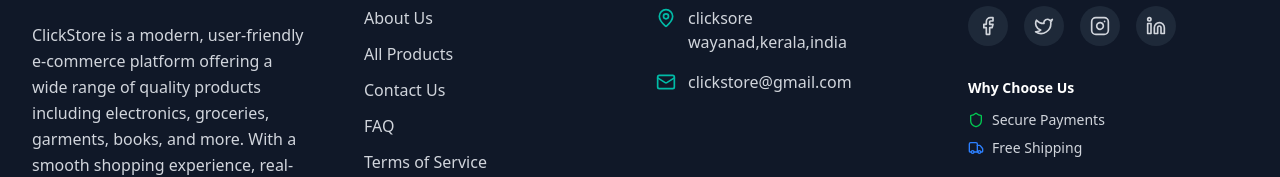
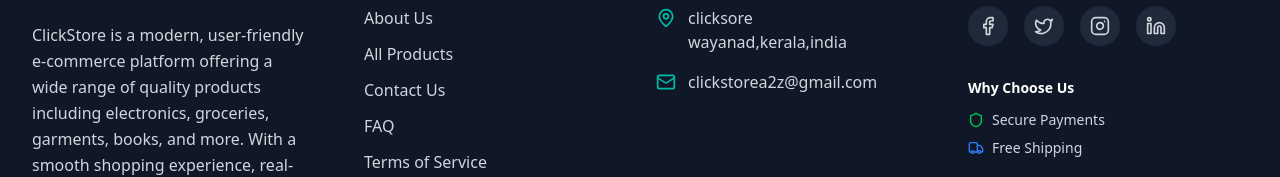
Before and after one commit to muhammedmunavvir/clickstore, a React (Vite) app in the folder frontend/: page / in a window 1280 px wide. Shown: the part 2603-2780 px from the top of the page. Built offline with nearby package versions, Linux system fonts and the light colour scheme; no server answers.

Commit message:
fix footer email

```diff
--- a/frontend/src/components/Footer.jsx
+++ b/frontend/src/components/Footer.jsx
@@ -147,7 +147,7 @@ const Footer = () => {
                   href="mailto:support@clickstore.com"
                   className="text-gray-300 hover:text-white transition-colors duration-200"
                 >
-                  clickstore@gmail.com
+                  clickstorea2z@gmail.com
                 </a>
               </div>
               <div className="flex items-center space-x-3">
```
